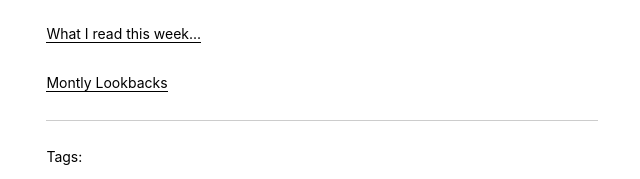
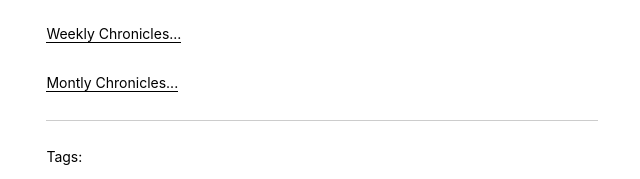
Before and after one commit to rakshans1/rakshanshetty.in, a Gatsby site: page /about/ in a window 1280 px wide. Shown: the part 257-436 px from the top of the page, 318-958 px from the left. Built offline with nearby package versions, Linux system fonts and the light colour scheme; Gatsby itself is replaced by a stand-in of ours; some packages are replaced by stand-ins of ours; a web font is replaced by a local one.

Commit message:
Update index.md

```diff
--- a/content/blog/about/index.md
+++ b/content/blog/about/index.md
@@ -11,6 +11,6 @@ tags: []
 
 Hi, I'm Rakshan Shetty. I develop apps for web. All of my open-source work is up on [Github](https://github.com/rakshans1/).
 
-[What I read this week...](https://rakshan.notion.site/What-I-read-this-week-5c915150457c4a9ebedc990f439e2972)
+[Weekly Chronicles...](https://brain.rakshanshetty.in/almanac/Weekly-Chronicles...)
 
-[Montly Lookbacks](https://rakshan.notion.site/rakshan/What-I-did-this-month-e9d518f1275e4afea3057868ba2d1aab)
+[Montly Chronicles...](https://brain.rakshanshetty.in/almanac/Monthly-Chronicles...)
```
